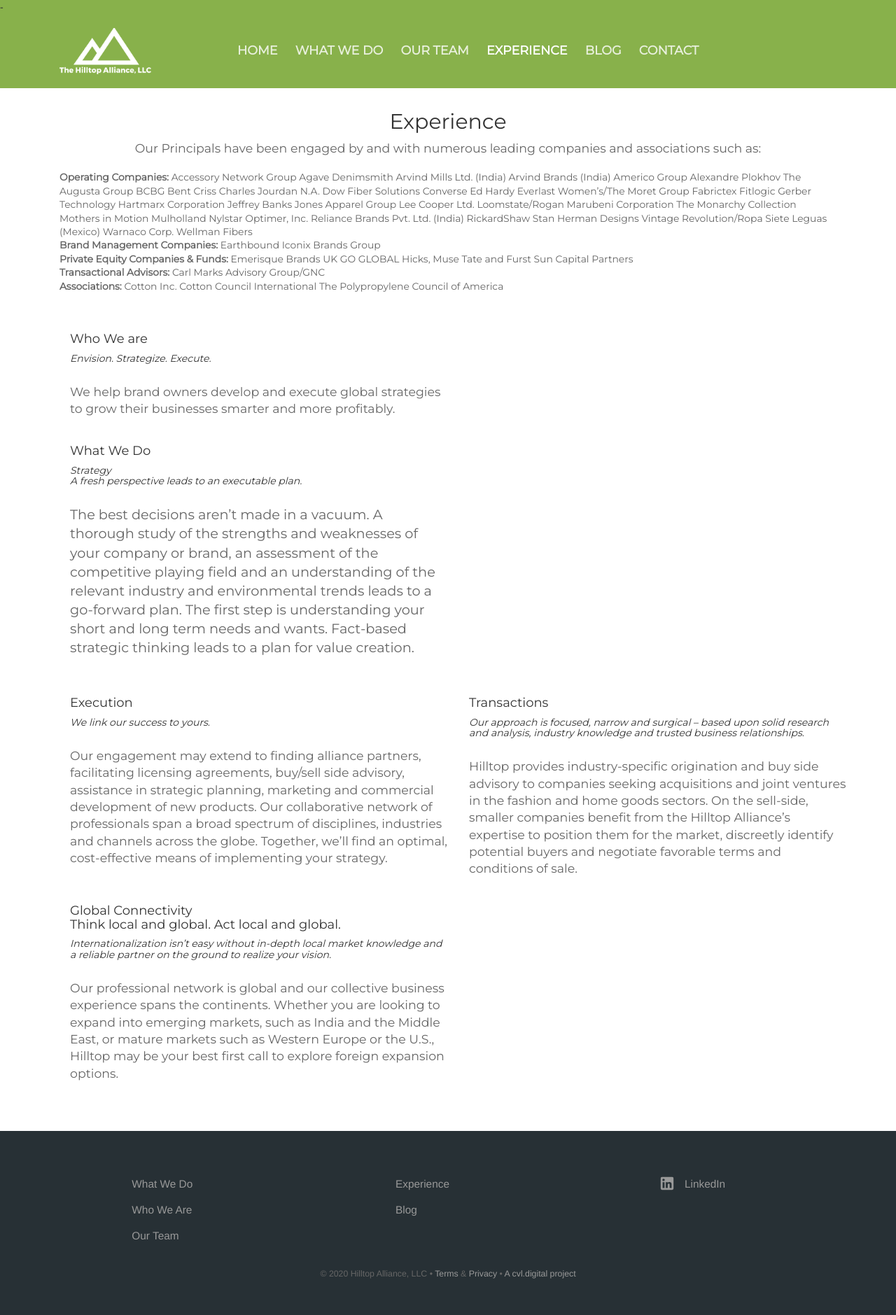
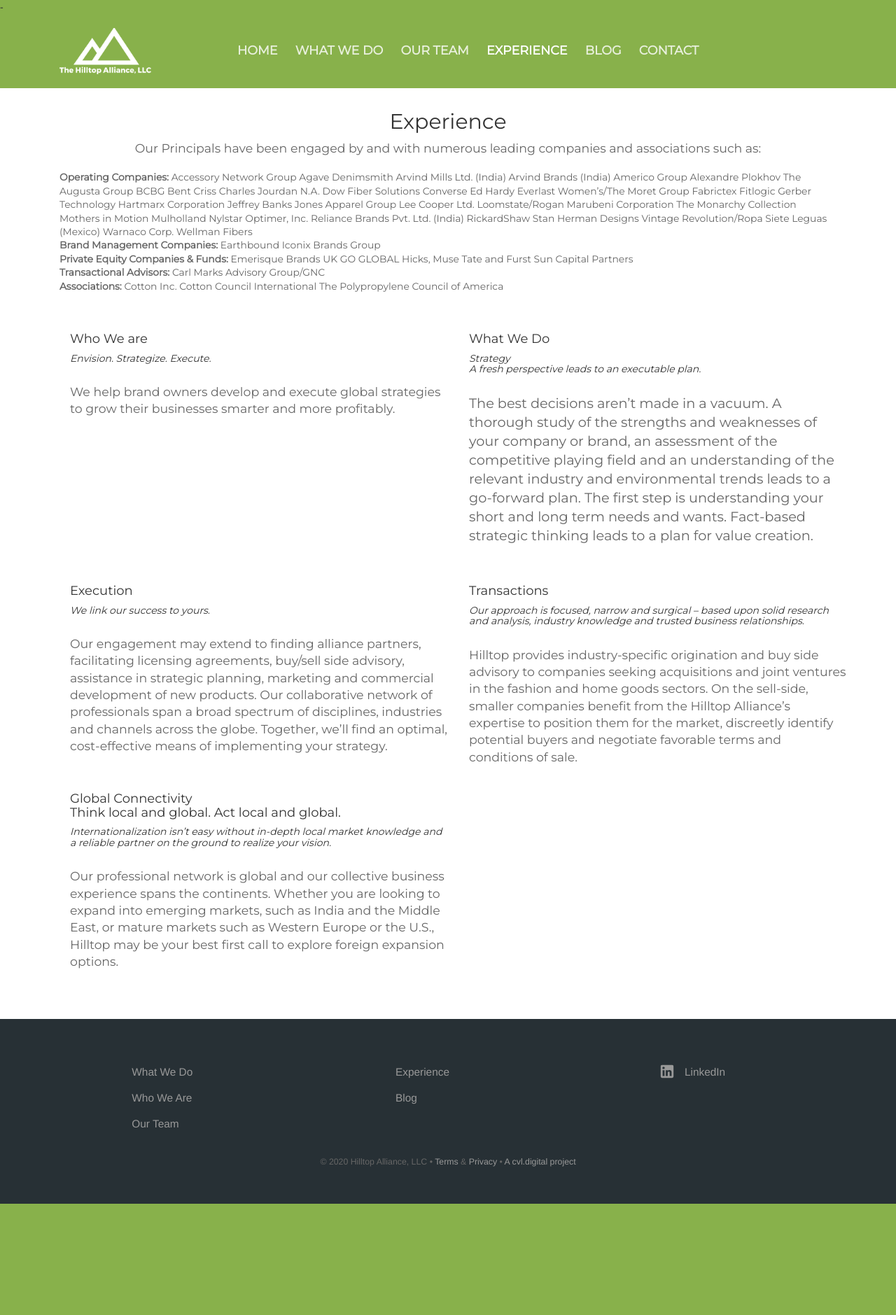
Before and after one commit to Freelance-Repos/Hilltop-Alliance, a Jekyll site: the page built from clients.html, in a window 1280 px wide. Shown: the whole page at 70% size. Built offline with Jekyll 4.4.1, drawn with Linux system fonts in a browser that asks for light colours; after the commit the page ends 1720 px from its top, so only the background shows below that.

Commit message:
Update clients.html

```diff
--- a/clients.html
+++ b/clients.html
@@ -86,15 +86,10 @@ We help brand owners develop and execute global strategies to grow their busines
 <p class="editable">
 
 </p>
-</div>
-</div>
-</div>
 <br>
 
-         <div class="container">
-            <div class="row">
 
-            <!-- </div> -->
+            </div>
             <div class="col-sm-6">
                <h4 class="text-left editable">
                	What We Do
```
